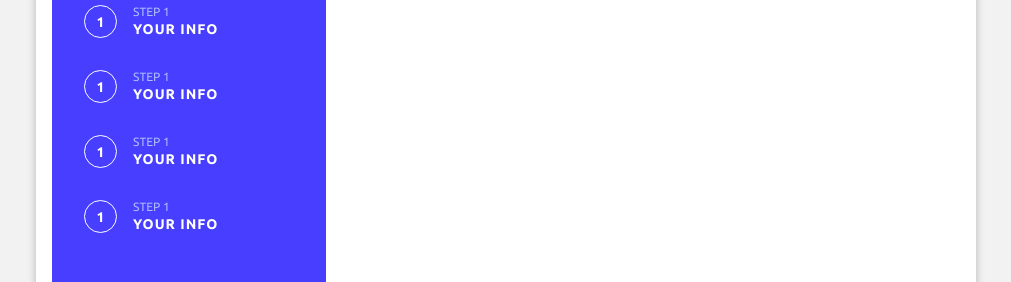
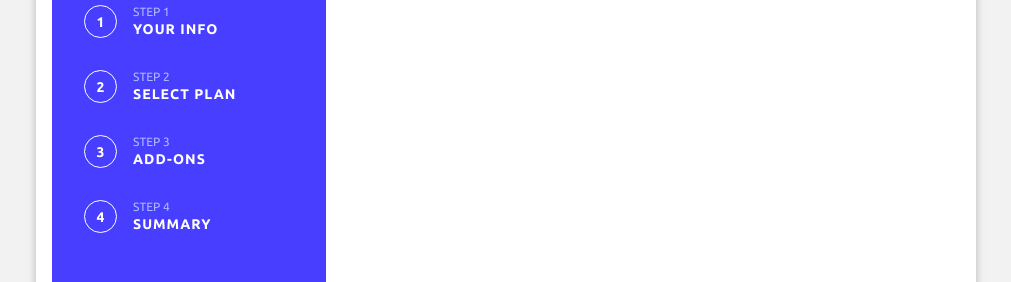
Before and after one commit to kelitasukita/multi-step-form, a React (Vite) app: page / in a window 1280 px wide. Shown: the part 151-433 px from the top of the page, without its empty margins (134-1145 px from the left). Built offline with nearby package versions, Linux system fonts and the light colour scheme.

Commit message:
Add props to the MenuItem and adjust styles

```diff
--- a/src/components/MenuItem/index.tsx
+++ b/src/components/MenuItem/index.tsx
@@ -1,15 +1,15 @@
 import './styles.scss';
 
-export default function menuItem() {
+export default function menuItem(props: any) {
   return (
 
     <div className="container-step">
       <div className="step-ball">
-        <p>1</p>
+        <p>{props.stepNumberBall}</p>
       </div>
       <div className="step1">
-        <p>STEP 1</p>
-        <strong>YOUR INFO</strong>
+        <p>{props.stepNumberTitle}</p>
+        <strong>{props.title}</strong>
       </div>
     </div>
   )
--- a/src/components/MenuItem/styles.scss
+++ b/src/components/MenuItem/styles.scss
@@ -1,7 +1,7 @@
 @import '../../global.scss';
 
 .container-step {
-  width: 135px;
+  width: 170px;
   height: 33px;
   display: flex;
   margin-left: 32px;
@@ -37,7 +37,7 @@
   }
 
   .step1 {
-    width: 86px;
+    width: 120px;
     height: 33px;
     margin-left: 16px;
 
--- a/src/components/StepsMenu.tsx
+++ b/src/components/StepsMenu.tsx
@@ -7,10 +7,10 @@ export default function StepsMenu() {
     <div className="container">
       <div className="container-box">
         <div className="menu-box">
-          <MenuItem />
-          <MenuItem />
-          <MenuItem />
-          <MenuItem />
+          <MenuItem stepNumberBall="1" stepNumberTitle="STEP 1" title="YOUR INFO" />
+          <MenuItem stepNumberBall="2" stepNumberTitle="STEP 2" title="SELECT PLAN"/>
+          <MenuItem stepNumberBall="3" stepNumberTitle="STEP 3" title="ADD-ONS"/>
+          <MenuItem stepNumberBall="4" stepNumberTitle="STEP 4" title="SUMMARY"/>
         </div>
       </div>
     </div>
```
